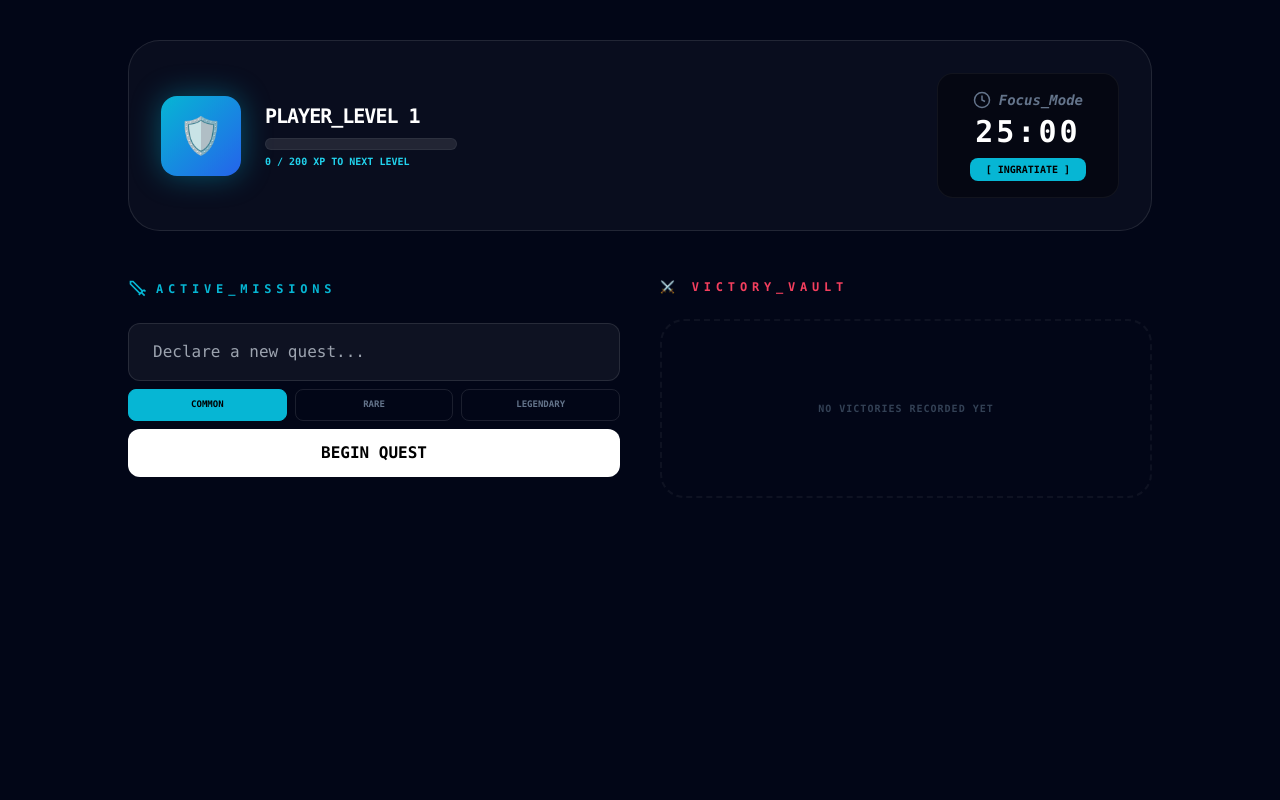
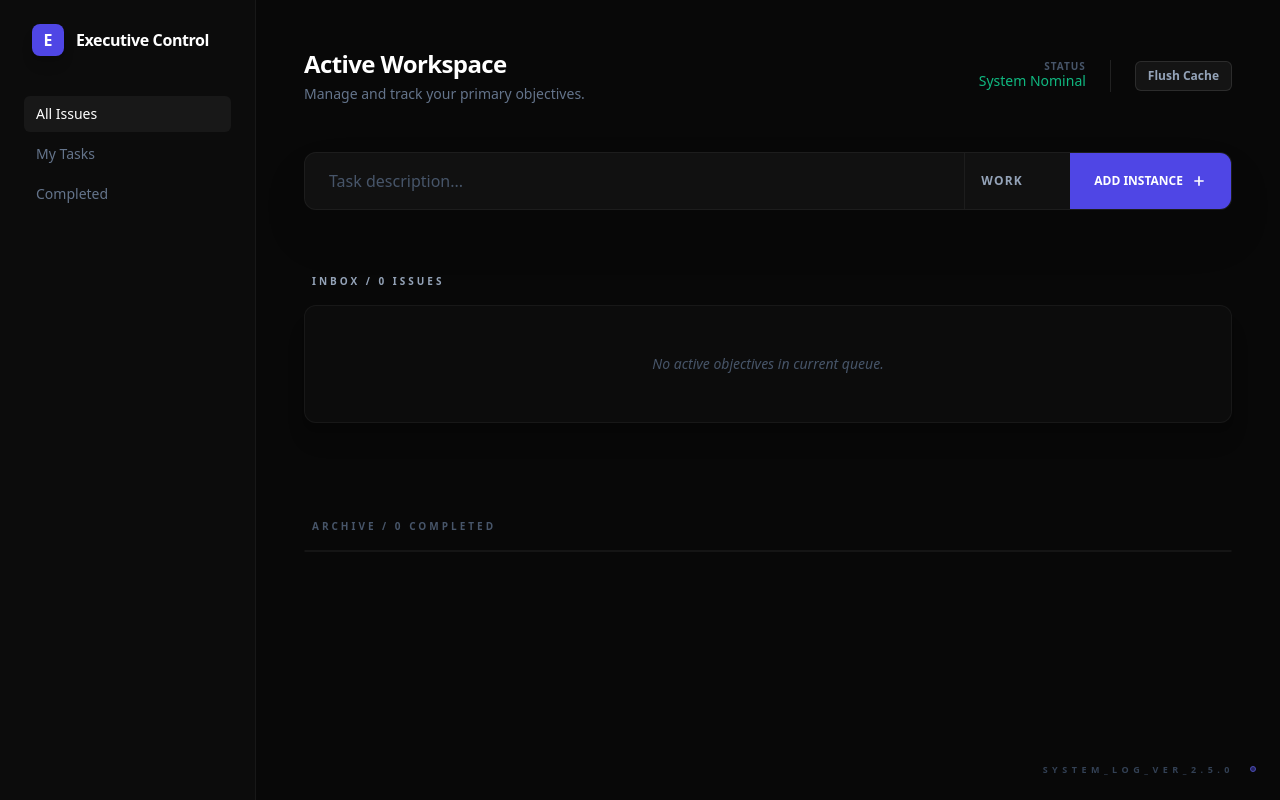
Before and after one commit to Madhesh-TOTCI/To-Do, a React (Create React App) app in the folder frontend/: page / in a window 1280 px wide. Built offline with nearby package versions, Linux system fonts and the light colour scheme; the HTML template or start-up script is replaced by a standard one.

Commit message:
Update App.js

```diff
--- a/frontend/src/App.js
+++ b/frontend/src/App.js
@@ -1,185 +1,199 @@
 import React, { useState, useEffect } from 'react';
 
-// --- Build-Safe Icons ---
-const IconSword = () => <svg viewBox="0 0 24 24" width="20" height="20" stroke="currentColor" strokeWidth="2" fill="none"><path d="M14.5 17.5L3 6V3h3l11.5 11.5"></path><path d="M13 19l6-6"></path><path d="M16 16l4 4"></path><path d="M19 13l2 2"></path></svg>;
-const IconClock = () => <svg viewBox="0 0 24 24" width="18" height="18" stroke="currentColor" strokeWidth="2" fill="none"><circle cx="12" cy="12" r="10"></circle><polyline points="12 6 12 12 16 14"></polyline></svg>;
-const IconTrash = () => <svg viewBox="0 0 24 24" width="16" height="16" stroke="currentColor" strokeWidth="2" fill="none"><polyline points="3 6 5 6 21 6"></polyline><path d="M19 6v14a2 2 0 0 1-2 2H7a2 2 0 0 1-2-2V6"></path></svg>;
+// --- Sharp, Professional Inline Icons ---
+const IconPlus = () => <svg viewBox="0 0 24 24" width="16" height="16" stroke="currentColor" strokeWidth="2.5" fill="none"><line x1="12" y1="5" x2="12" y2="19"></line><line x1="5" y1="12" x2="19" y2="12"></line></svg>;
+const IconCheck = () => <svg viewBox="0 0 24 24" width="14" height="14" stroke="currentColor" strokeWidth="3" fill="none"><polyline points="20 6 9 17 4 12"></polyline></svg>;
+const IconClock = () => <svg viewBox="0 0 24 24" width="14" height="14" stroke="currentColor" strokeWidth="2" fill="none"><circle cx="12" cy="12" r="10"></circle><polyline points="12 6 12 12 16 14"></polyline></svg>;
+const IconMore = () => <svg viewBox="0 0 24 24" width="16" height="16" stroke="currentColor" strokeWidth="2" fill="none"><circle cx="12" cy="12" r="1"></circle><circle cx="12" cy="5" r="1"></circle><circle cx="12" cy="19" r="1"></circle></svg>;
 
 function App() {
   const [tasks, setTasks] = useState([]);
-  const [xp, setXp] = useState(0);
-  const [title, setTitle] = useState('');
-  const [priority, setPriority] = useState('Common');
-  // Timer State
-  const [seconds, setSeconds] = useState(1500); // 25 mins
-  const [isActive, setIsActive] = useState(false);
-  // Edit State
+  const [input, setInput] = useState('');
+  const [category, setCategory] = useState('Work');
   const [editingId, setEditingId] = useState(null);
   const [editValue, setEditValue] = useState('');
 
   useEffect(() => {
-    const saved = localStorage.getItem('quest-data');
-    if (saved) {
-      const data = JSON.parse(saved);
-      setTasks(data.tasks || []);
-      setXp(data.xp || 0);
-    }
+    const saved = localStorage.getItem('executive-tasks');
+    if (saved) setTasks(JSON.parse(saved));
   }, []);
 
   useEffect(() => {
-    localStorage.setItem('quest-data', JSON.stringify({ tasks, xp }));
-  }, [tasks, xp]);
-
-  // Pomodoro Logic
-  useEffect(() => {
-    let interval = null;
-    if (isActive && seconds > 0) {
-      interval = setInterval(() => setSeconds(s => s - 1), 1000);
-    } else {
-      clearInterval(interval);
-    }
-    return () => clearInterval(interval);
-  }, [isActive, seconds]);
+    localStorage.setItem('executive-tasks', JSON.stringify(tasks));
+  }, [tasks]);
 
   const addTask = (e) => {
     e.preventDefault();
-    if (!title.trim()) return;
+    if (!input.trim()) return;
     const newTask = {
       id: Date.now(),
-      title,
-      priority,
+      title: input.trim(),
+      category: category,
       completed: false,
-      xpValue: priority === 'Legendary' ? 100 : priority === 'Rare' ? 50 : 20
+      timestamp: new Date().toLocaleTimeString([], { hour: '2-digit', minute: '2-digit' }),
+      date: new Date().toLocaleDateString([], { month: 'short', day: 'numeric' })
     };
     setTasks([newTask, ...tasks]);
-    setTitle('');
+    setInput('');
   };
 
-  const completeTask = (task) => {
-    if (!task.completed) setXp(prev => prev + task.xpValue);
-    else setXp(prev => Math.max(0, prev - task.xpValue));
-    setTasks(tasks.map(t => t.id === task.id ? { ...t, completed: !t.completed } : t));
-  };
-
-  const saveEdit = (id) => {
+  const handleEdit = (id) => {
     setTasks(tasks.map(t => t.id === id ? { ...t, title: editValue } : t));
     setEditingId(null);
   };
 
-  const level = Math.floor(xp / 200) + 1;
-  const currentLevelXp = xp % 200;
+  const toggleTask = (id) => setTasks(tasks.map(t => t.id === id ? { ...t, completed: !t.completed } : t));
+  const deleteTask = (id) => setTasks(tasks.filter(t => t.id !== id));
+
+  const pending = tasks.filter(t => !t.completed);
+  const completed = tasks.filter(t => t.completed);
 
   return (
-    <div className="min-h-screen bg-[#020617] text-white font-mono p-4 md:p-10 selection:bg-cyan-500">
+    <div className="min-h-screen bg-[#080808] text-[#e1e1e1] font-sans antialiased selection:bg-indigo-500/30">
 
-      {/* PLAYER STATS HEADER */}
-      <div className="max-w-5xl mx-auto mb-12 flex flex-col md:flex-row gap-6 items-center justify-between bg-white/[0.03] p-8 rounded-[2rem] border border-white/10">
-        <div className="flex items-center gap-6">
-          <div className="w-20 h-20 rounded-2xl bg-gradient-to-br from-cyan-500 to-blue-600 flex items-center justify-center text-4xl shadow-[0_0_30px_rgba(6,182,212,0.4)]">
-             🛡️
+      {/* SIDEBAR NAVIGATION (Visual Only for Layout) */}
+      <div className="fixed left-0 top-0 h-full w-64 bg-[#0c0c0c] border-r border-white/5 hidden xl:flex flex-col p-6">
+        <div className="flex items-center gap-3 mb-10 px-2">
+          <div className="w-8 h-8 rounded-lg bg-indigo-600 flex items-center justify-center font-bold text-white shadow-lg">E</div>
+          <span className="font-bold tracking-tight text-white">Executive Control</span>
         </div>
-          <div>
-            <h2 className="text-xl font-black tracking-tighter uppercase">Player_Level {level}</h2>
-            <div className="w-48 h-3 bg-white/10 rounded-full mt-2 overflow-hidden border border-white/5">
-              <div className="h-full bg-cyan-400 shadow-[0_0_10px_#22d3ee] transition-all duration-500" style={{ width: `${(currentLevelXp / 200) * 100}%` }}></div>
-            </div>
-            <p className="text-[10px] text-cyan-400 mt-1 font-bold">{currentLevelXp} / 200 XP TO NEXT LEVEL</p>
-          </div>
+        <nav className="space-y-1">
+          <button className="w-full text-left px-3 py-2 rounded-md bg-white/5 text-sm font-medium text-white transition-colors">All Issues</button>
+          <button className="w-full text-left px-3 py-2 rounded-md hover:bg-white/5 text-sm font-medium text-slate-500 hover:text-white transition-colors">My Tasks</button>
+          <button className="w-full text-left px-3 py-2 rounded-md hover:bg-white/5 text-sm font-medium text-slate-500 hover:text-white transition-colors">Completed</button>
+        </nav>
       </div>
 
-        {/* POMODORO TIMER */}
-        <div className="bg-black/40 px-8 py-4 rounded-2xl border border-white/5 text-center">
-           <div className="text-sm font-bold text-slate-500 mb-1 flex items-center gap-2 justify-center italic">
-             <IconClock /> Focus_Mode
+      <main className="xl:ml-64 p-6 md:p-12 max-w-5xl mx-auto">
+
+        {/* HEADER AREA */}
+        <header className="flex justify-between items-center mb-12">
+          <div>
+            <h1 className="text-2xl font-semibold text-white tracking-tight">Active Workspace</h1>
+            <p className="text-sm text-slate-500 mt-1">Manage and track your primary objectives.</p>
           </div>
-           <div className="text-3xl font-black text-white tracking-widest">
-             {Math.floor(seconds / 60)}:{String(seconds % 60).padStart(2, '0')}
+          <div className="flex items-center gap-4">
+             <div className="text-right hidden sm:block">
+               <p className="text-[10px] font-bold text-slate-600 uppercase tracking-widest leading-none">Status</p>
+               <p className="text-sm font-medium text-emerald-500">System Nominal</p>
              </div>
-           <button onClick={() => setIsActive(!isActive)} className={`mt-2 text-[10px] font-black uppercase px-4 py-1 rounded-lg ${isActive ? 'bg-rose-500/20 text-rose-500' : 'bg-cyan-500 text-black'}`}>
-             {isActive ? '[ Pause ]' : '[ Ingratiate ]'}
+             <div className="h-8 w-[1px] bg-white/10 mx-2 hidden sm:block"></div>
+             <button onClick={() => setTasks([])} className="text-xs font-semibold text-slate-400 hover:text-white transition-colors border border-white/10 px-3 py-1.5 rounded-md bg-white/5">Flush Cache</button>
+          </div>
+        </header>
+
+        {/* COMMAND INPUT BAR */}
+        <div className="mb-16">
+          <form onSubmit={addTask} className="group relative bg-[#111111] border border-white/5 rounded-xl transition-all focus-within:border-indigo-500/50 focus-within:ring-4 focus-within:ring-indigo-500/10 shadow-2xl overflow-hidden">
+             <div className="flex flex-col sm:flex-row divide-y sm:divide-y-0 sm:divide-x divide-white/5">
+                <input
+                  className="flex-1 bg-transparent px-6 py-4 outline-none text-white placeholder:text-slate-600"
+                  placeholder="Task description..."
+                  value={input}
+                  onChange={(e) => setInput(e.target.value)}
+                />
+                <div className="flex bg-[#0c0c0c] sm:bg-transparent">
+                  <select
+                    value={category}
+                    onChange={(e) => setCategory(e.target.value)}
+                    className="bg-transparent text-xs font-bold text-slate-400 px-4 py-2 outline-none appearance-none hover:text-white cursor-pointer uppercase tracking-widest"
+                  >
+                    <option value="Work">Work</option>
+                    <option value="Personal">Personal</option>
+                    <option value="Urgent">Urgent</option>
+                  </select>
+                  <button type="submit" className="bg-indigo-600 hover:bg-indigo-500 text-white px-6 py-4 font-bold text-xs uppercase transition-all flex items-center gap-2 whitespace-nowrap">
+                    Add Instance <IconPlus />
                   </button>
                 </div>
              </div>
+          </form>
+        </div>
 
-      <div className="max-w-5xl mx-auto grid lg:grid-cols-2 gap-10">
+        {/* CONTENT GRID */}
+        <div className="grid lg:grid-cols-1 gap-12">
 
-        {/* QUEST LOG (COL 1) */}
-        <div>
-           <h3 className="text-cyan-500 text-xs font-black tracking-[0.4em] mb-6 flex items-center gap-2 uppercase">
-             <IconSword /> Active_Missions
-           </h3>
+          {/* PENDING SECTION */}
+          <section>
+            <div className="flex items-center gap-3 mb-4 px-2 text-slate-400">
+               <span className="text-[10px] font-bold tracking-[0.3em] uppercase">Inbox / {pending.length} Issues</span>
+            </div>
 
-           <form onSubmit={addTask} className="mb-8 space-y-2">
+            <div className="bg-[#0c0c0c] border border-white/5 rounded-xl overflow-hidden divide-y divide-white/5 shadow-xl">
+              {pending.map(task => (
+                <div key={task.id} className="group flex items-center gap-4 px-6 py-4 hover:bg-white/[0.02] transition-all">
+                  <button
+                    onClick={() => toggleTask(task.id)}
+                    className="flex-shrink-0 w-5 h-5 rounded border border-white/20 flex items-center justify-center text-transparent group-hover:border-indigo-500 hover:bg-indigo-600 group-hover:text-white transition-all shadow-inner"
+                  >
+                    <IconCheck />
+                  </button>
+
+                  <div className="flex-1 min-w-0">
+                    {editingId === task.id ? (
                       <input
-                className="w-full bg-white/5 border border-white/10 rounded-xl px-6 py-4 outline-none focus:border-cyan-500/50 text-white"
-                placeholder="Declare a new quest..."
-                value={title}
-                onChange={(e) => setTitle(e.target.value)}
+                        className="bg-white/5 w-full rounded px-2 py-1 text-white outline-none border border-white/10"
+                        value={editValue}
+                        onChange={(e) => setEditValue(e.target.value)}
+                        onBlur={() => handleEdit(task.id)}
+                        autoFocus
                       />
-              <div className="flex gap-2">
-                {['Common', 'Rare', 'Legendary'].map(p => (
-                   <button key={p} type="button" onClick={() => setPriority(p)} className={`flex-1 py-2 rounded-lg text-[9px] font-black uppercase border transition-all ${priority === p ? 'bg-cyan-500 text-black border-cyan-500' : 'border-white/10 text-slate-500'}`}>
-                     {p}
-                   </button>
-                ))}
-              </div>
-              <button className="w-full bg-white text-black py-3 rounded-xl font-black uppercase hover:bg-cyan-400 transition-colors mt-2">Begin Quest</button>
-           </form>
-
-           <div className="space-y-4">
-              {tasks.filter(t => !t.completed).map(task => (
-                <div key={task.id} className="group bg-white/5 border border-white/5 p-6 rounded-2xl hover:border-cyan-500/30 transition-all">
-                   {editingId === task.id ? (
-                     <div className="flex gap-2">
-                        <input className="flex-1 bg-black rounded-lg px-4 py-1 text-sm outline-none border border-cyan-500" value={editValue} onChange={(e) => setEditValue(e.target.value)} autoFocus />
-                        <button onClick={() => saveEdit(task.id)} className="text-[10px] font-bold text-cyan-400">SAVE</button>
-                     </div>
                     ) : (
-                     <div className="flex justify-between items-start">
-                        <div>
-                          <span className={`text-[8px] font-black uppercase px-2 py-0.5 rounded border mb-2 inline-block ${task.priority === 'Legendary' ? 'border-amber-500 text-amber-500' : task.priority === 'Rare' ? 'border-purple-500 text-purple-500' : 'border-slate-600 text-slate-600'}`}>
-                            {task.priority} (+{task.xpValue} XP)
+                      <div className="flex items-center gap-3">
+                        <span className="text-sm font-medium text-[#f0f0f0] truncate">{task.title}</span>
+                        <span className={`text-[9px] font-bold px-1.5 py-0.5 rounded border border-white/10 ${task.category === 'Urgent' ? 'text-rose-400 bg-rose-400/5 whitespace-nowrap' : 'text-slate-500 whitespace-nowrap'}`}>
+                          {task.category}
                         </span>
-                          <h4 className="text-lg font-bold text-slate-200">{task.title}</h4>
-                          <div className="flex gap-4 mt-4 opacity-0 group-hover:opacity-100 transition-opacity">
-                             <button onClick={() => { setEditingId(task.id); setEditValue(task.title); }} className="text-[9px] font-bold text-slate-600 hover:text-white uppercase transition-colors">Modify</button>
-                             <button onClick={() => setTasks(tasks.filter(t => t.id !== task.id))} className="text-[9px] font-bold text-slate-600 hover:text-rose-500 uppercase transition-colors">Discard</button>
-                          </div>
-                        </div>
-                        <button onClick={() => completeTask(task)} className="h-12 w-12 rounded-xl border border-white/10 flex items-center justify-center text-slate-600 hover:border-cyan-500 hover:text-cyan-500 transition-all">
-                          <IconSword />
-                        </button>
                       </div>
                     )}
                   </div>
+
+                  <div className="flex items-center gap-6 text-slate-600">
+                    <span className="flex items-center gap-1.5 text-[10px] font-bold uppercase whitespace-nowrap">
+                      <IconClock /> {task.timestamp}
+                    </span>
+                    <div className="flex items-center gap-2 opacity-0 group-hover:opacity-100 transition-opacity">
+                      <button onClick={() => { setEditingId(task.id); setEditValue(task.title); }} className="p-1 hover:text-white"><IconMore /></button>
+                      <button onClick={() => deleteTask(task.id)} className="text-[10px] font-bold hover:text-rose-500 uppercase transition-colors">Delete</button>
+                    </div>
+                  </div>
+                </div>
+              ))}
+              {pending.length === 0 && <p className="p-12 text-center text-sm text-slate-600 font-medium italic">No active objectives in current queue.</p>}
+            </div>
+          </section>
+
+          {/* COMPLETED SECTION */}
+          <section className="mt-12">
+            <div className="flex items-center gap-3 mb-4 px-2 text-slate-600">
+               <span className="text-[10px] font-bold tracking-[0.3em] uppercase">Archive / {completed.length} Completed</span>
+            </div>
+            <div className="bg-transparent border border-white/5 rounded-xl divide-y divide-white/5">
+               {completed.map(task => (
+                 <div key={task.id} className="flex items-center justify-between px-6 py-4 opacity-40 hover:opacity-100 transition-opacity group">
+                    <div className="flex items-center gap-3">
+                      <button onClick={() => toggleTask(task.id)} className="w-5 h-5 bg-indigo-600 rounded flex items-center justify-center text-white border border-indigo-500"><IconCheck /></button>
+                      <span className="text-sm font-medium text-slate-300 line-through decoration-slate-600">{task.title}</span>
+                    </div>
+                    <div className="flex items-center gap-4">
+                       <span className="text-[10px] font-bold text-slate-800 uppercase tracking-tighter">Instance Closed</span>
+                       <button onClick={() => deleteTask(task.id)} className="opacity-0 group-hover:opacity-100 text-slate-700 hover:text-rose-500 transition-all text-xs">×</button>
+                    </div>
+                 </div>
                ))}
             </div>
-        </div>
-
-        {/* ARCHIVE (COL 2) */}
-        <div>
-           <h3 className="text-rose-500 text-xs font-black tracking-[0.4em] mb-6 flex items-center gap-2 uppercase">
-             ⚔️ Victory_Vault
-           </h3>
-           <div className="space-y-3">
-              {tasks.filter(t => t.completed).map(task => (
-                <div key={task.id} className="bg-emerald-500/5 border border-emerald-500/10 p-5 rounded-2xl opacity-40 hover:opacity-100 transition-all">
-                   <div className="flex justify-between items-center">
-                      <p className="text-slate-400 line-through italic font-bold">Quest: {task.title}</p>
-                      <button onClick={() => completeTask(task)} className="text-emerald-500">✔</button>
-                   </div>
-                   <button onClick={() => setTasks(tasks.filter(t => t.id !== task.id))} className="mt-3 text-[9px] font-bold text-slate-700 hover:text-rose-500"><IconTrash /></button>
-                </div>
-              ))}
-              {tasks.filter(t => t.completed).length === 0 && (
-                <div className="text-center py-20 border-2 border-dashed border-white/5 rounded-3xl">
-                   <p className="text-slate-700 text-[10px] font-bold uppercase tracking-widest">No victories recorded yet</p>
-                </div>
-              )}
-           </div>
-        </div>
+          </section>
 
         </div>
+      </main>
+
+      {/* GLOBAL FOOTER */}
+      <footer className="fixed bottom-0 right-0 p-6 flex items-center gap-8 text-slate-700 pointer-events-none">
+        <div className="flex items-center gap-4">
+           <p className="text-[9px] font-bold uppercase tracking-[0.5em]">System_Log_Ver_2.5.0</p>
+           <div className="w-1.5 h-1.5 rounded-full bg-indigo-900 border border-indigo-500 animate-pulse"></div>
+        </div>
+      </footer>
     </div>
   );
 }
```
Lines whose indentation alone changed are shown as unchanged.
